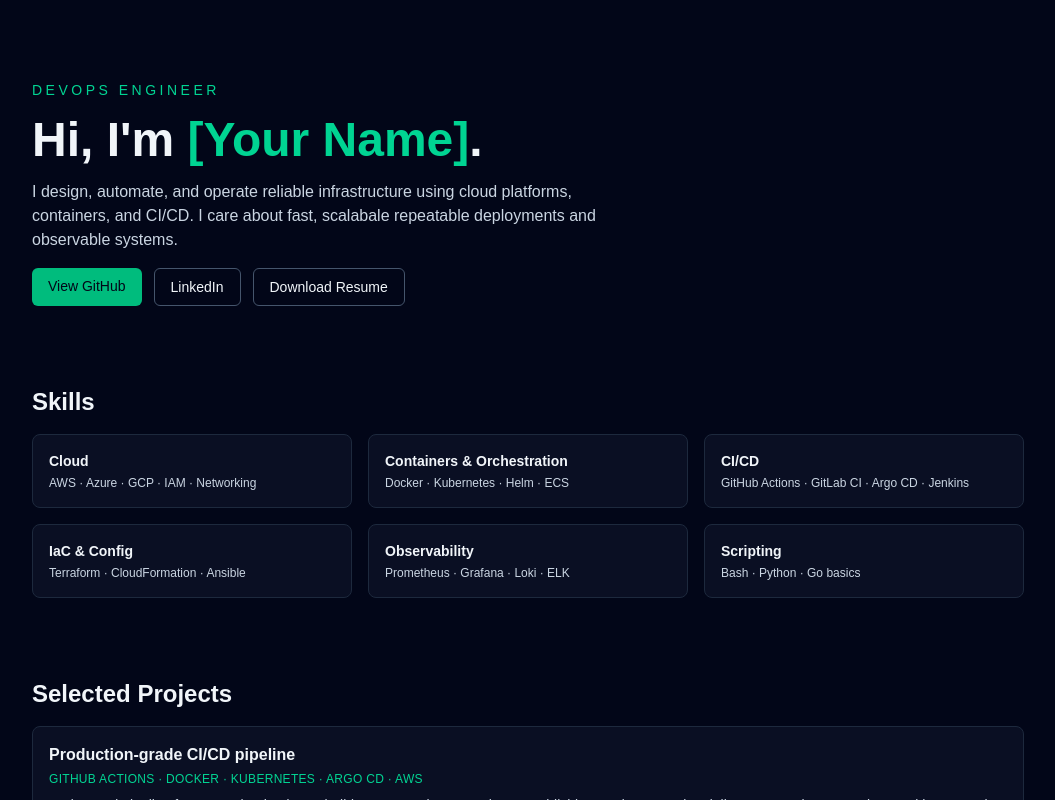
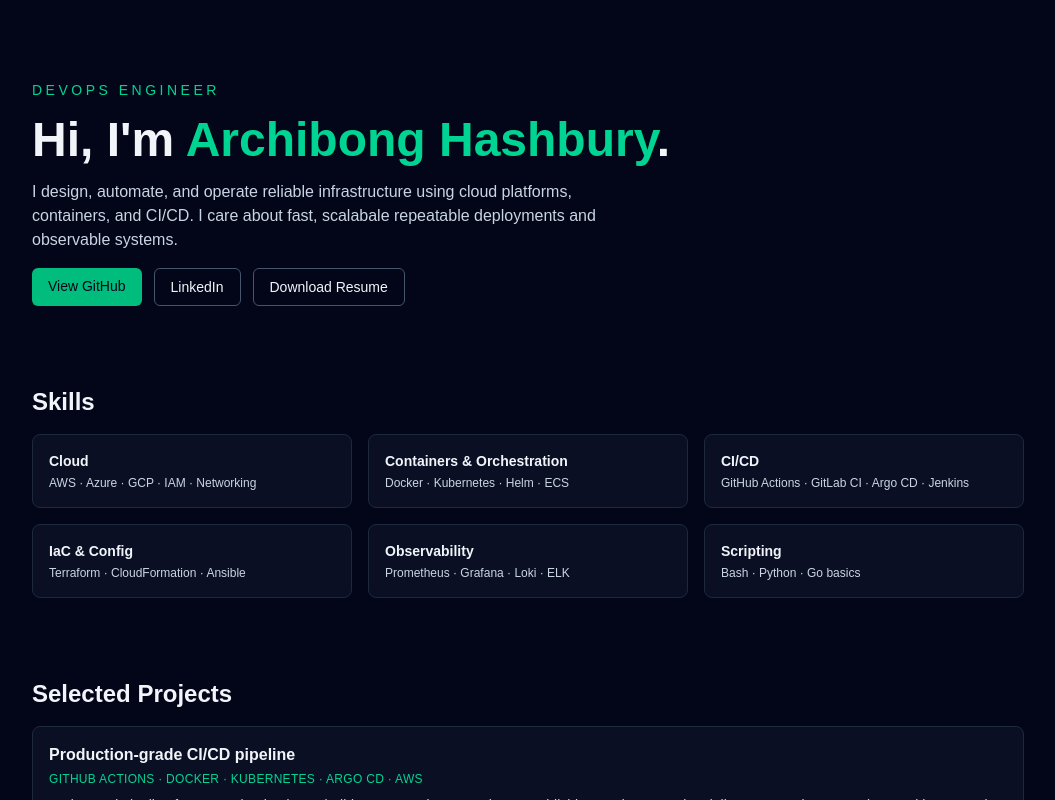
Before and after one commit to Hashbury1/devops, a Next.js app: page / in a window 1280 px wide. Shown: the top 800 px of the page, without its empty margins (112-1167 px from the left). Built offline with nearby package versions, Linux system fonts and the light colour scheme.

Commit message:
landing page fixes

```diff
--- a/app/page.tsx
+++ b/app/page.tsx
@@ -11,7 +11,7 @@ export default function Home() {
             DevOps Engineer
           </p>
           <h1 className="text-4xl font-bold sm:text-5xl">
-            Hi, I&apos;m <span className="text-emerald-400">[Your Name]</span>.
+            Hi, I&apos;m <span className="text-emerald-400">Archibong Hashbury</span>.
           </h1>
           <p className="max-w-xl text-slate-300">
             I design, automate, and operate reliable infrastructure using
@@ -20,13 +20,13 @@ export default function Home() {
           </p>
           <div className="flex flex-wrap gap-3">
             <Link
-              href="https://github.com/your-handle"
+              href="https://github.com/Hashbury1"
               className="rounded-md bg-emerald-500 px-4 py-2 text-sm font-medium text-slate-950 hover:bg-emerald-400"
             >
               View GitHub
             </Link>
             <Link
-              href="https://www.linkedin.com/in/your-handle"
+              href="https://www.linkedin.com/in/archibong-hashbury-efefiom-102046193"
               className="rounded-md border border-slate-600 px-4 py-2 text-sm font-medium hover:border-emerald-400"
             >
               LinkedIn
```
